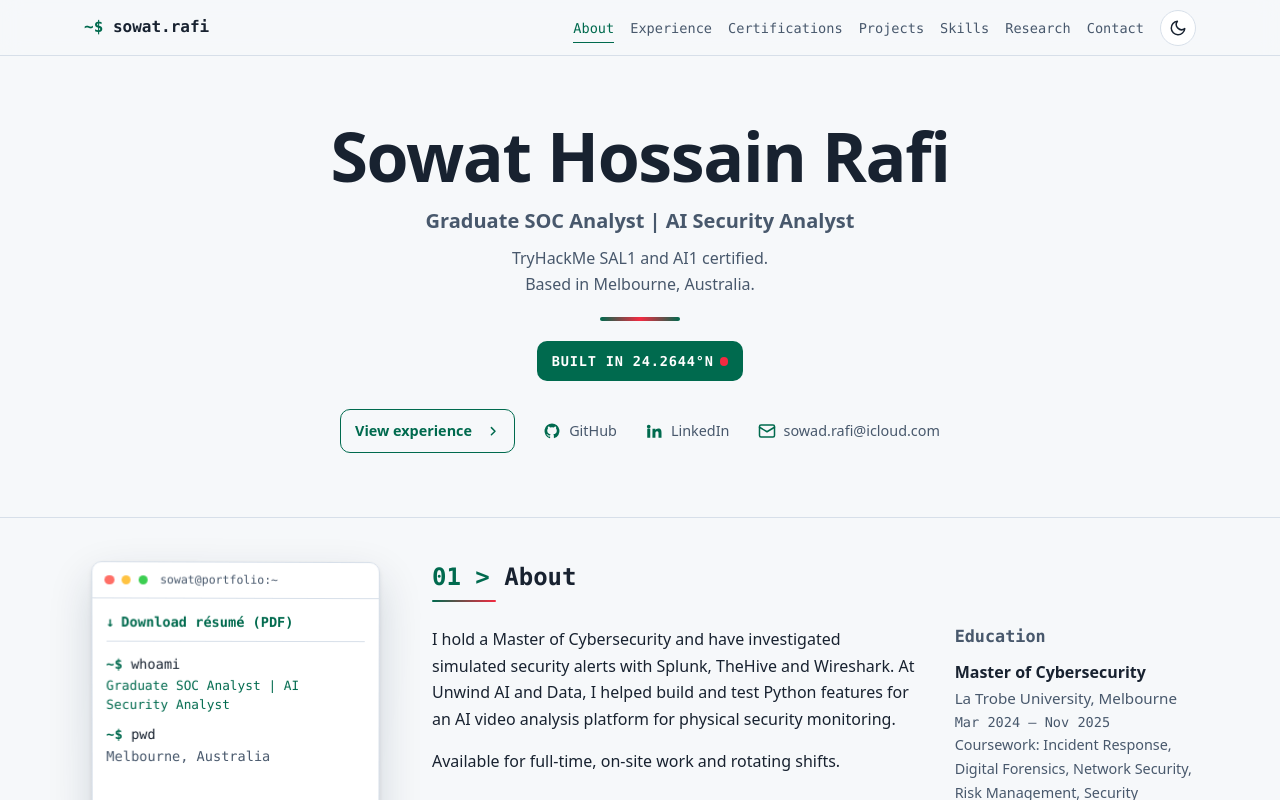
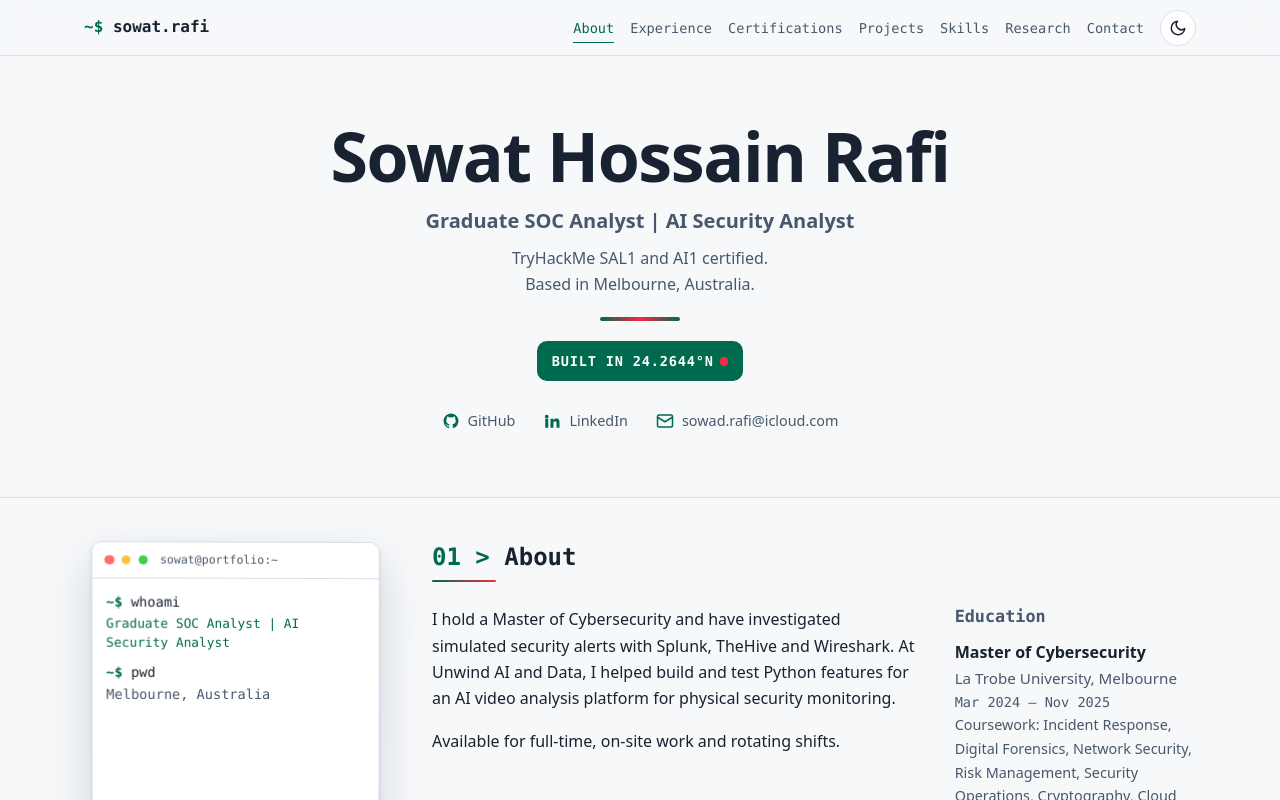
Before and after one commit to SowatRafi/noborotno_09_portfolio, a React (Vite) app: page / in a window 1280 px wide. Shown: the top 800 px of the page. Built offline with nearby package versions, Linux system fonts and the light colour scheme.

Commit message:
Restore resume download to terminal command output

```diff
--- a/src/components/HeroSection.tsx
+++ b/src/components/HeroSection.tsx
@@ -2,7 +2,6 @@ import { m } from 'framer-motion'
 import { profile } from '../data/profile'
 import { useHumanTyped } from '../hooks/useHumanTyped'
 import { staggerContainer, staggerItem } from '../lib/motion'
-import { Chevron } from './Chevron'
 import { ExternalLink } from './ExternalLink'
 
 /*
@@ -109,10 +108,6 @@ export function HeroSection() {
         </div>
 
         <m.footer className="hero-split__footer" variants={staggerItem}>
-          <a className="hero-split__contact hero-split__action" href="#experience">
-            View experience
-            <Chevron />
-          </a>
           <ExternalLink className="hero-split__contact" href={profile.githubUrl}>
             <ContactIcon type="github" />
             GitHub
--- a/src/components/Terminal.tsx
+++ b/src/components/Terminal.tsx
@@ -27,7 +27,7 @@ import { ExternalLink } from './ExternalLink'
 /* The session script. `exit` is the loop point: bash answers it with
    `logout`, then the screen resets and a fresh session begins. These strings
    are terminal chrome, not site content. */
-const COMMANDS = ['whoami', 'pwd', 'cat status.txt', 'ls contact/', 'exit'] as const
+const COMMANDS = ['whoami', 'pwd', 'cat status.txt', 'ls contact/', 'open resume.pdf', 'exit'] as const
 
 /* A plausible adjacent key for each letter, so typos look like slips of the
    finger rather than random noise. */
@@ -144,13 +144,6 @@ export function Terminal() {
       </div>
 
       <div className="term__body">
-        <p className="term__resume">
-          <a className="term__link term__link--strong" href={resumeHref} download>
-            <span aria-hidden="true">↓</span>
-            Download résumé (PDF)
-          </a>
-        </p>
-
         <p className={cmdClass(0)} aria-hidden="true">
           <span className={typedClass(0)}>{typedText(0)}</span>
         </p>
@@ -186,8 +179,18 @@ export function Terminal() {
         <p className={cmdClass(4)} aria-hidden="true">
           <span className={typedClass(4)}>{typedText(4)}</span>
         </p>
+        <p className={outClass(4, 'term__out')}>
+          <a className="term__link term__link--strong" href={resumeHref} download>
+            <span aria-hidden="true">↓</span>
+            resume.pdf
+          </a>
+        </p>
+
+        <p className={cmdClass(5)} aria-hidden="true">
+          <span className={typedClass(5)}>{typedText(5)}</span>
+        </p>
         {/* bash's real farewell to `exit` — chrome, not content. */}
-        <p className={outClass(4, 'term__out')} aria-hidden="true">
+        <p className={outClass(5, 'term__out')} aria-hidden="true">
           logout
         </p>
         </div>
--- a/src/styles/global.css
+++ b/src/styles/global.css
@@ -543,20 +543,6 @@ a {
   color: var(--accent);
 }
 
-.hero-split__action {
-  min-height: 44px;
-  padding: 0 0.875rem;
-  border: 1px solid var(--accent);
-  border-radius: var(--radius);
-  color: var(--accent);
-  font-weight: 600;
-}
-
-.hero-split__action:hover {
-  background: var(--accent);
-  color: var(--bg);
-}
-
 .hero-split__icon {
   flex: none;
   color: var(--accent);
@@ -732,12 +718,6 @@ a {
   gap: 0.5em;
   color: var(--accent);
   font-weight: 600;
-}
-
-.term__resume {
-  margin: 0 0 0.75rem;
-  padding-bottom: 0.5rem;
-  border-bottom: 1px solid var(--border);
 }
 
 /* Lines the replayed session has not reached yet keep their space — the card
```
